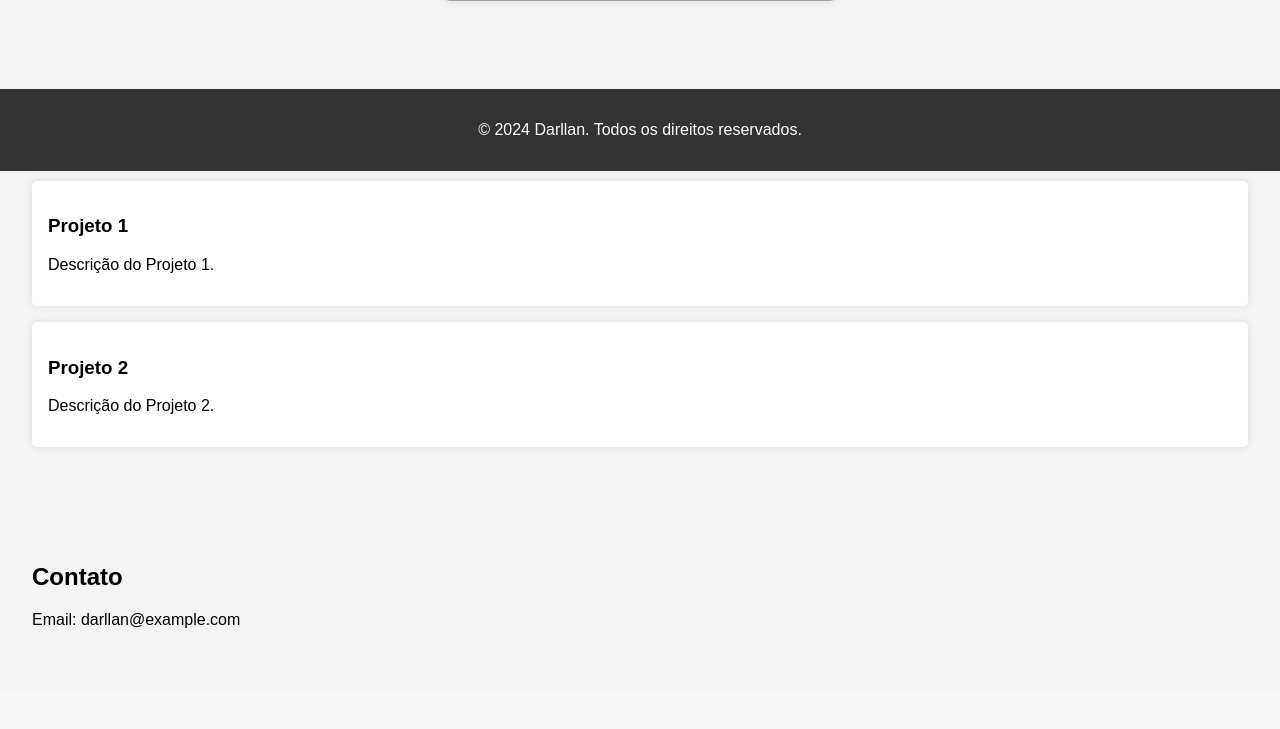
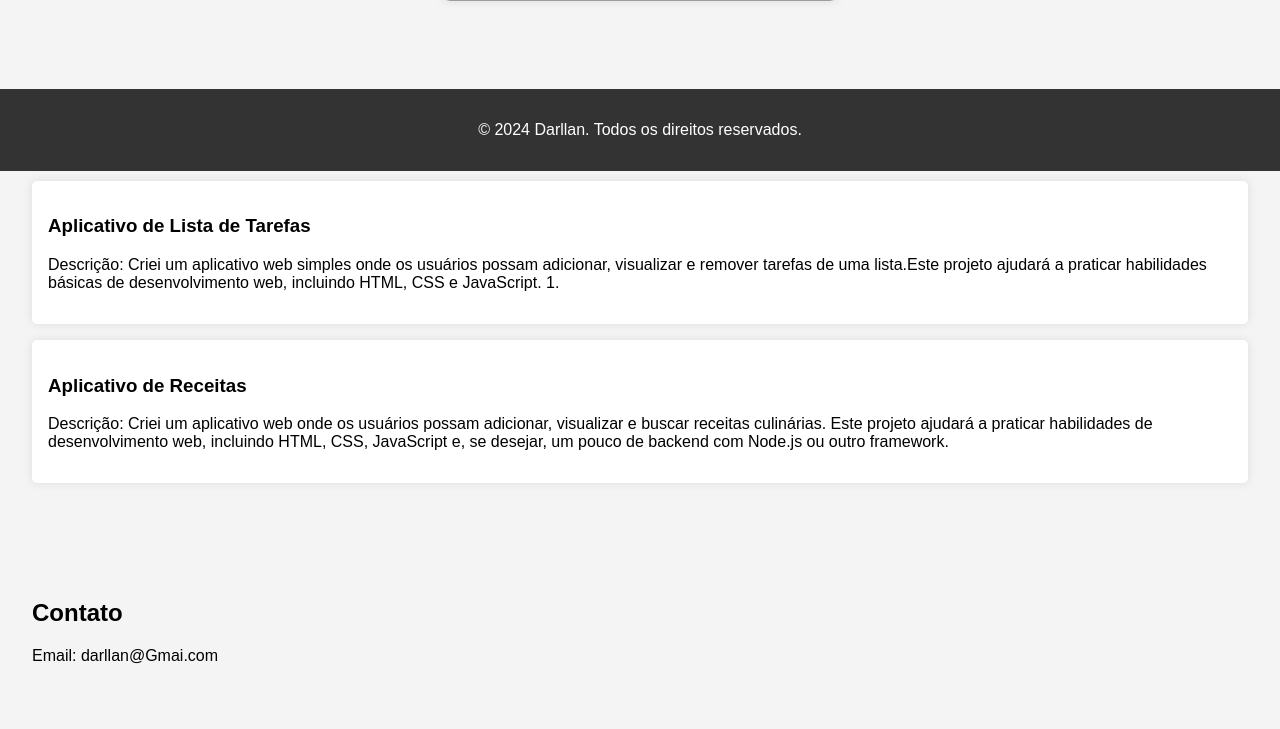
Before and after one commit to DarllanL3inat/Port-Atividade, a Flask app: page / in a window 1280 px wide. Shown: the part 629-1358 px from the top of the page. Before the commit the page ends 1257 px from the top, so only its background shows below. Run offline with Flask 3, Linux system fonts and the light colour scheme; grey boxes are pictures that could not be loaded.

Commit message:
Update index.html

```diff
--- a/templates/index.html
+++ b/templates/index.html
@@ -25,17 +25,17 @@
     <section id="projects">
         <h2>Projetos</h2>
         <div class="project">
-            <h3>Projeto 1</h3>
-            <p>Descrição do Projeto 1.</p>
+            <h3>Aplicativo de Lista de Tarefas</h3>
+            <p>Descrição: Criei um aplicativo web simples onde os usuários possam adicionar, visualizar e remover tarefas de uma lista.Este projeto ajudará a praticar habilidades básicas de desenvolvimento web, incluindo HTML, CSS e JavaScript. 1.</p>
         </div>
         <div class="project">
-            <h3>Projeto 2</h3>
-            <p>Descrição do Projeto 2.</p>
+            <h3>Aplicativo de Receitas</h3>
+            <p>Descrição: Criei um aplicativo web onde os usuários possam adicionar, visualizar e buscar receitas culinárias. Este projeto ajudará a praticar habilidades de desenvolvimento web, incluindo HTML, CSS, JavaScript e, se desejar, um pouco de backend com Node.js ou outro framework.</p>
         </div>
     </section>
     <section id="contact">
         <h2>Contato</h2>
-        <p>Email: darllan@example.com</p>
+        <p>Email: darllan@Gmai.com</p>
     </section>
     <footer>
         <p>© 2024 Darllan. Todos os direitos reservados.</p>
```
